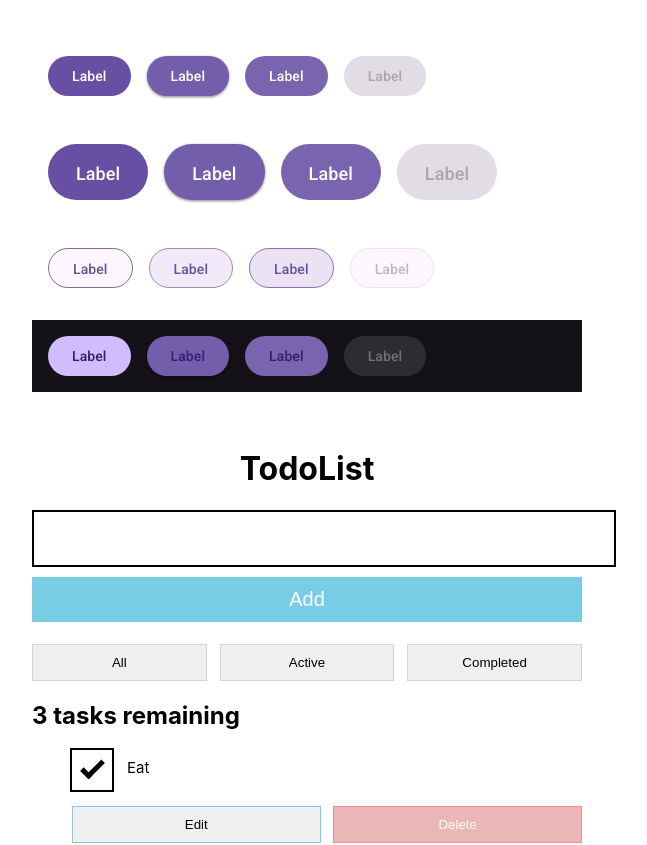
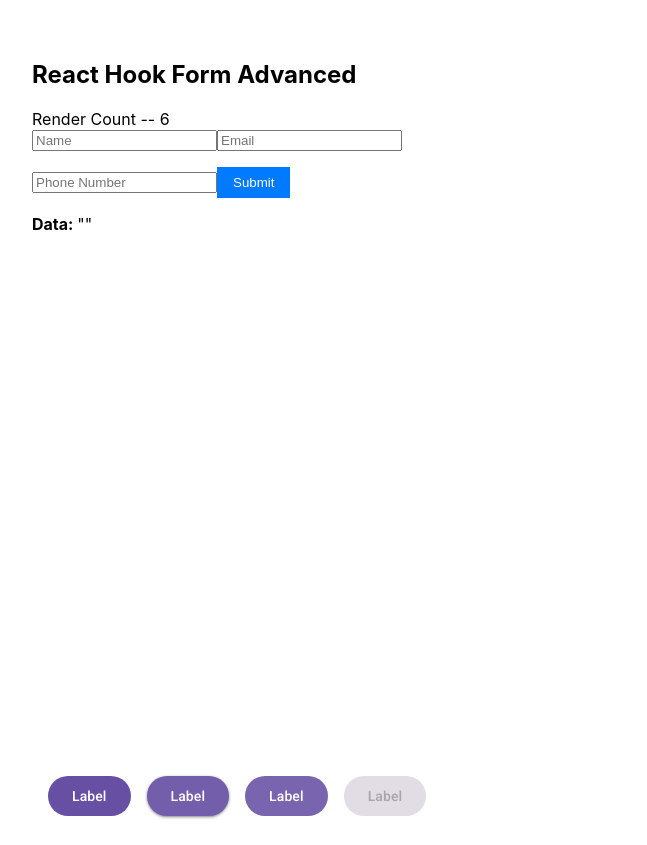
Before and after one commit to turovetsss/ToDo-List, a React (Create React App) app: page / in a window 1280 px wide. Shown: the top 845 px of the page, without its empty margins (333-980 px from the left). Built offline with nearby package versions, Linux system fonts and the light colour scheme.

Commit message:
hook-form

```diff
--- a/src/app.jsx
+++ b/src/app.jsx
@@ -1,7 +1,7 @@
 import React, { useMemo, useState } from 'react';
 import { nanoid } from 'nanoid';
 
-import { Button, FilterButton, Form, Todo } from './components';
+import { Button, FilterButton, Form, ReactHookForm, Todo } from './components';
 
 import './app.css';
 
@@ -75,6 +75,7 @@ export const App = props => {
 
     return (
         <div className='todoapp stack-large'>
+            <ReactHookForm></ReactHookForm>
             <div className='buttons'>
                 <Button>Label</Button>
                 <Button className='button--filled-hover'>Label</Button>
--- /dev/null
+++ b/src/components/hook-form/hook-form.css
@@ -0,0 +1,24 @@
+.form-group {
+  display: flex;
+  flex-direction: column;
+  margin-bottom: 1rem;
+}
+
+label {
+  margin-bottom: 0.5rem;
+}
+
+input[type="text"],
+input[type="email"],
+input[type="password"] {
+  padding: 0.5rem;
+}
+
+button[type="submit"] {
+  margin-top: 1rem;
+  padding: 0.5rem 1rem;
+  background-color: #007bff;
+  color: #fff;
+  border: none;
+  cursor: pointer;
+}
--- /dev/null
+++ b/src/components/hook-form/hook-form.jsx
@@ -0,0 +1,37 @@
+import { React, useState } from 'react';
+import { useForm } from 'react-hook-form';
+
+import './hook-form.css';
+let renderCount = 0;
+
+export const ReactHookForm = props => {
+    const { register, handleSubmit, watch } = useForm();
+
+    const [data, setData] = useState('');
+    const watchIsDeveloper = watch('isDeveloper');
+
+    renderCount += 1;
+
+    return (
+        <div className=''>
+            <div className='' style={{ height: '700px' }}>
+                <h2 className=''>React Hook Form Advanced</h2>
+                Render Count -- {renderCount}
+                <form onSubmit={handleSubmit(setData)} className=''>
+                    <input className='border-2 outline-none p-2 rounded-md' placeholder='Name' {...register('name', { required: true })} />
+
+                    <input className='' placeholder='Email' {...register('email', { required: true, pattern: /^\S+@\S+$/i })} />
+                    <input className='' placeholder='Phone Number' {...register('phoneNumber')} />
+
+                    <button className='' type='submit'>
+                        <span>Submit</span>
+                    </button>
+                </form>
+                <p className=''>
+                    {' '}
+                    <strong> Data: </strong> {JSON.stringify(data)}{' '}
+                </p>
+            </div>
+        </div>
+    );
+};
--- /dev/null
+++ b/src/components/hook-form/index.js
@@ -0,0 +1 @@
+export * from './hook-form';
--- a/src/components/index.js
+++ b/src/components/index.js
@@ -2,3 +2,4 @@ export * from './filter-button';
 export * from './form';
 export * from './todo';
 export * from './button';
+export * from './hook-form';
```
